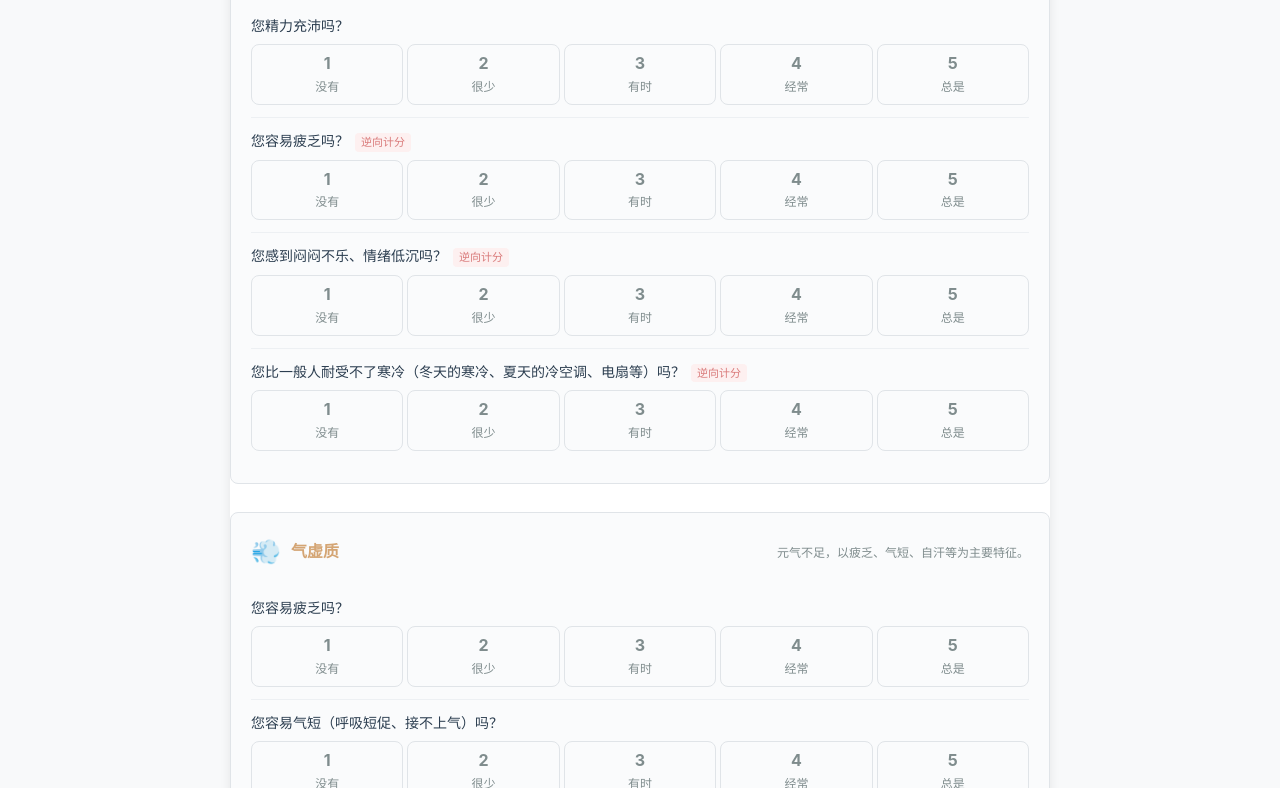
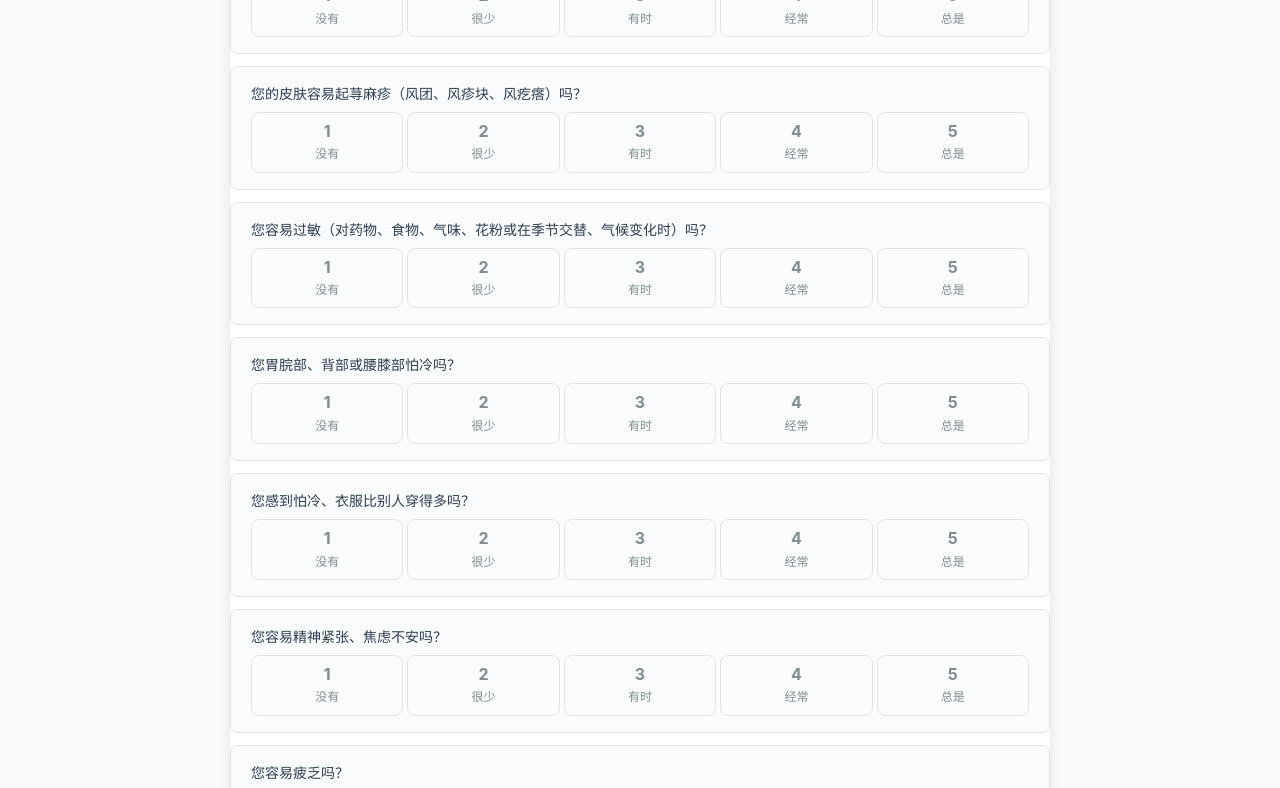
Before and after one commit to kasc0206/tcm-constitution, a plain HTML site: page public/index.html in a window 1280 px wide. Shown: the part 551-1339 px from the top of the page. Drawn offline with Linux system fonts and the light colour scheme.

Commit message:
feat: 问题列表打乱顺序，不显示体质名称分组

```diff
--- a/public/css/style.css
+++ b/public/css/style.css
@@ -213,49 +213,17 @@ body {
   box-shadow: 0 0 0 3px rgba(74, 124, 89, 0.12);
 }
 
-/* Constitution Question Groups */
-.constitution-group {
-  margin-bottom: 28px;
-  padding: 20px;
+/* Question Items — 每道题独立卡片 */
+.question-item {
+  padding: 16px 20px;
+  margin-bottom: 12px;
   border-radius: var(--radius-sm);
   background: #fafbfc;
   border: 1px solid var(--border);
 }
 
-.constitution-group:last-child {
+.question-item:last-child {
   margin-bottom: 0;
-}
-
-.constitution-group-header {
-  display: flex;
-  align-items: center;
-  gap: 10px;
-  margin-bottom: 14px;
-}
-
-.constitution-group-icon {
-  font-size: 24px;
-}
-
-.constitution-group-title {
-  font-size: 16px;
-  font-weight: 600;
-}
-
-.constitution-group-subtitle {
-  font-size: 12px;
-  color: var(--text-light);
-  margin-left: auto;
-}
-
-/* Question Items */
-.question-item {
-  padding: 12px 0;
-  border-bottom: 1px solid #edf0f3;
-}
-
-.question-item:last-child {
-  border-bottom: none;
 }
 
 .question-text {
@@ -605,9 +573,6 @@ body {
   .form-row {
     flex-direction: column;
   }
-  .constitution-group {
-    padding: 14px;
-  }
   .rating-option label {
     padding: 4px 2px;
     font-size: 10px;
--- a/public/js/app.js
+++ b/public/js/app.js
@@ -10,25 +10,29 @@ function renderQuestionnaire() {
   const container = document.getElementById("questionnaire-container");
   let html = "";
 
+  // 收集所有问题到扁平数组
+  const allItems = [];
   for (const ct of CONSTITUTION_TYPES) {
-    html += `<div class="constitution-group" data-constitution="${ct.id}">`;
-    html += `<div class="constitution-group-header">`;
-    html += `<span class="constitution-group-icon">${ct.icon}</span>`;
-    html += `<span class="constitution-group-title" style="color:${ct.color}">${ct.name}</span>`;
-    html += `<span class="constitution-group-subtitle">${ct.description}</span>`;
-    html += `</div>`;
+    for (const item of ct.items) {
+      allItems.push({ constitutionId: ct.id, item });
+    }
+  }
 
-    for (const item of ct.items) {
-      html += renderQuestionItem(ct.id, item);
-    }
+  // Fisher-Yates 洗牌算法打乱顺序
+  for (let i = allItems.length - 1; i > 0; i--) {
+    const j = Math.floor(Math.random() * (i + 1));
+    [allItems[i], allItems[j]] = [allItems[j], allItems[i]];
+  }
 
-    html += `</div>`;
+  // 渲染打乱后的问题
+  for (const { constitutionId, item } of allItems) {
+    html += renderQuestionItem(item);
   }
 
   container.innerHTML = html;
 }
 
-function renderQuestionItem(constitutionId, item) {
+function renderQuestionItem(item) {
   let notes = "";
   if (item.reverse) {
     notes = `<span class="reverse-note">逆向计分</span>`;
```
